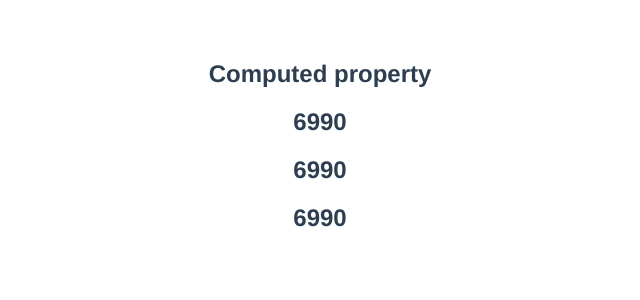
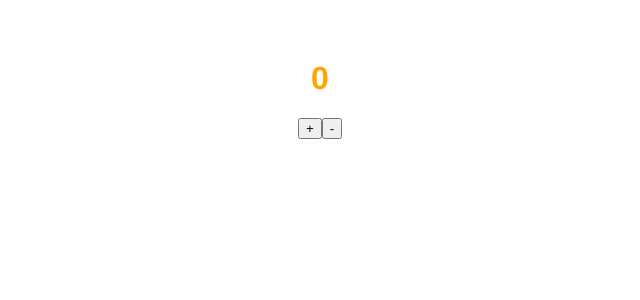
Before and after one commit to parteek2813/VueJs, a Vue app: page / in a window 1280 px wide. Shown: the top 300 px of the page, without its empty margins (320-960 px from the left). Built offline with nearby package versions, Linux system fonts and the light colour scheme.

Commit message:
watchers in vue

```diff
--- a/src/App.vue
+++ b/src/App.vue
@@ -1,5 +1,5 @@
 <template>
-  <p1 />
+  <Watcher />
 </template>
 
 <script>
@@ -17,6 +17,7 @@
 import Form from "./components/form.vue";
 import Modifiers from "./components/Modifiers.vue";
 import p1 from "./components/p1.vue";
+import Watcher from "./components/watcher.vue";
 
 export default {
   name: "App",
@@ -34,7 +35,8 @@
     ref,
     Form,
     Modifiers,
-    p1
+    p1,
+    Watcher
   },
 };
 </script>
--- /dev/null
+++ b/src/components/watcher.vue
@@ -0,0 +1,29 @@
+<template lang="">
+    <h1>{{count}}</h1>
+    <button v-on:click="count=count+1">+</button>
+    <button v-on:click="count=count-1">-</button>
+</template>
+<script>
+export default {
+    name: "Watchers",
+    data(){
+        return {
+            count: 0
+        }
+    },
+    watch: {
+        count( val,prev){
+
+            if(val>5 && val>prev){
+                this.count = 0
+            }
+        }
+    }
+
+}
+</script>
+<style scoped>
+h1{
+    color: orange;
+}
+</style>
```
